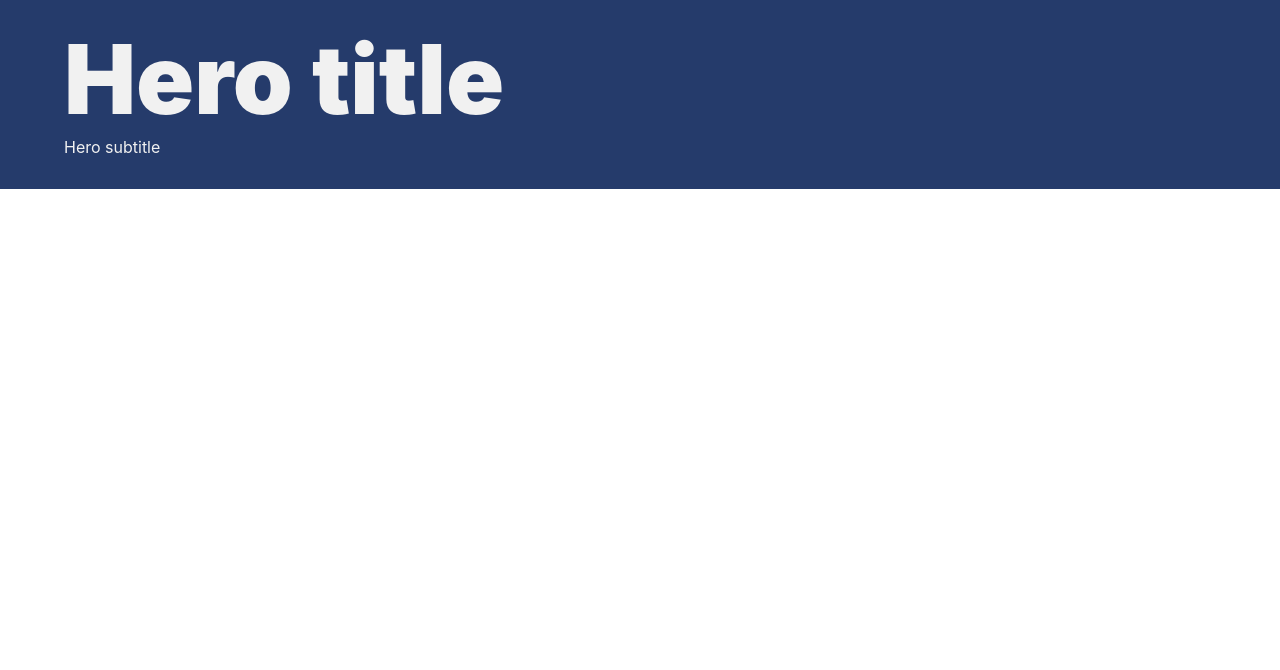
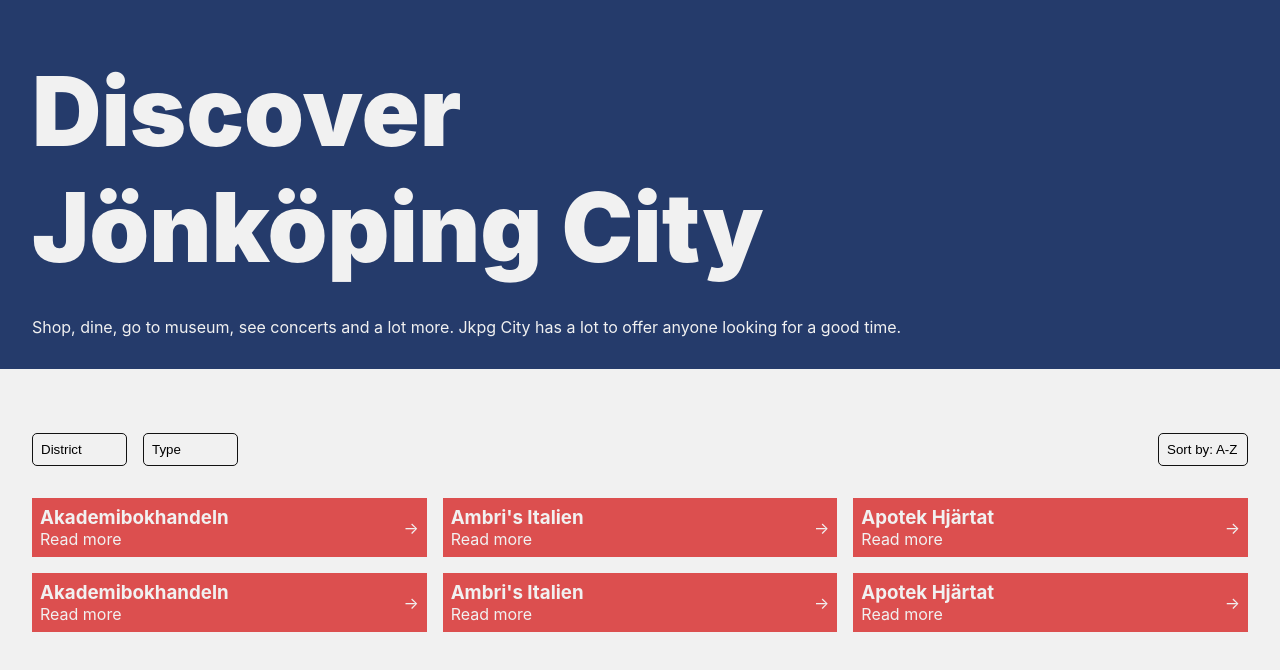
Before and after one commit to ReinisMuiznieks/JkpgCity-Portal, a website: page frontend/public/pages/stores/stores.html in a window 1280 px wide. Shown: the part 62-732 px from the top of the page. Drawn offline with Linux system fonts and the light colour scheme; files that its build step writes are made by us from their sources.

Commit message:
discover page

```diff
--- a/frontend/public/css/styles.css
+++ b/frontend/public/css/styles.css
@@ -17,10 +17,11 @@
   color: #f1f1f1;
   text-align: left;
   margin-bottom: 4rem;
-  padding-bottom: 2rem;
+  padding: 2rem;
 }
 
 .hero h1 {
   font-size: clamp(2.5rem, 8vw, 6rem);
   font-weight: 900;
+  margin-bottom: 2rem;
 }
--- a/frontend/public/pages/stores/stores.css
+++ b/frontend/public/pages/stores/stores.css
@@ -0,0 +1,65 @@
+body {
+    background-color: #f1f1f1;
+}
+
+.controls {
+    display: flex;
+    flex-direction: column;
+    gap: 1rem;
+    padding: 0 2rem 2rem 2rem;
+}
+
+.filters-container {
+    display: flex;
+    gap: 1rem;
+}
+
+select {
+    appearance: none; /*avoid default styling on mac*/
+    width: 100%;
+    padding: 0.5rem;
+    border: 1px solid #121212;
+    background-color: #f1f1f1;
+    cursor: pointer;
+    border-radius: 5px;
+}
+
+.grid {
+    display: grid;
+    grid-template-columns: 1fr;
+    gap: 1rem;
+    padding: 0 2rem 2rem 2rem;
+
+}
+
+.card {
+    background-color: #DC4F4F;
+    color: #f1f1f1;
+    padding: 0.5rem;
+    display: flex;
+    justify-content: space-between;
+    align-items: center;
+    cursor: pointer;
+}
+
+@media (min-width: 600px) {
+    .controls {
+        flex-direction: row;
+        justify-content: space-between;
+    }
+
+    .grid {
+        grid-template-columns: repeat(2,1fr);
+    }
+}
+
+@media (min-width: 1000px) {
+    .grid {
+        grid-template-columns: repeat(3,1fr);
+        gap: 1rem;
+    }
+
+    select {
+        max-width: 150px;
+    }
+}
--- a/frontend/public/pages/stores/stores.html
+++ b/frontend/public/pages/stores/stores.html
@@ -4,7 +4,8 @@
     <meta charset="UTF-8" />
     <meta name="viewport" content="width=device-width, initial-scale=1.0" />
     <title>Home - JkpgCity Portal</title>
-    <link rel="stylesheet" href="/css/styles.css" />
+    <link rel="stylesheet" href="../../css/styles.css" />
+    <link rel="stylesheet" href="stores.css">
     <link rel="stylesheet" href="../components/shared/navbar/navbar.css" />
   </head>
   <body>
@@ -14,8 +15,89 @@
     <!-- Page content -->
     <main id="content">
       <section class="hero container">
-        <h1>Hero title</h1>
-        <p>Hero subtitle</p>
+        <h1>Discover <br> Jönköping City</h1>
+        <p>Shop, dine, go to museum, see concerts and a lot more. Jkpg City has a lot to offer anyone looking for a good time.</p>
+      </section>
+
+      <section class="controls">
+        <div class="filters-container">
+          <select id="district-filter">
+            <option value="">District</option>
+            <option value="city">Jönköping City</option>
+            <option value="oster">Öster</option>
+            <option value="vaster">Väster</option>
+            <option value="vatterstranden">Vätterstranden</option>
+            <option value="a6">A6 / Ryhov</option>
+            <option value="huskvarna">Huskvarna</option>
+          </select>
+
+          <select id="type-filter">
+            <option value="">Type</option>
+            <option value="store">Store</option>
+            <option value="restaurant">Restaurant</option>
+            <option value="cafe">Cafe</option>
+            <option value="apotek">Apotek</option>
+          </select>
+        </div>
+
+        <div class="sorting-container">
+          <select id="sorting">
+            <option value="az">Sort by: A-Z</option>
+            <option value="newest">Newest</option>
+            <option value="oldest">Oldest</option>
+          </select>
+
+        </div>
+      </section>
+
+      <section class="grid">
+        <article class="card">
+          <div class="card-content">
+            <h3>Akademibokhandeln</h3>
+            <p>Read more</p>
+          </div>
+          <span class="arrow">→</span>
+        </article>
+
+        <article class="card">
+          <div class="card-content">
+            <h3>Ambri's Italien</h3>
+            <p>Read more</p>
+          </div>
+          <span class="arrow">→</span>
+        </article>
+
+        <article class="card">
+          <div class="card-content">
+            <h3>Apotek Hjärtat</h3>
+            <p>Read more</p>
+          </div>
+          <span class="arrow">→</span>
+        </article>
+
+        <article class="card">
+          <div class="card-content">
+            <h3>Akademibokhandeln</h3>
+            <p>Read more</p>
+          </div>
+          <span class="arrow">→</span>
+        </article>
+
+        <article class="card">
+          <div class="card-content">
+            <h3>Ambri's Italien</h3>
+            <p>Read more</p>
+          </div>
+          <span class="arrow">→</span>
+        </article>
+
+        <article class="card">
+          <div class="card-content">
+            <h3>Apotek Hjärtat</h3>
+            <p>Read more</p>
+          </div>
+          <span class="arrow">→</span>
+        </article>
       </section>
     </main>
 
```
